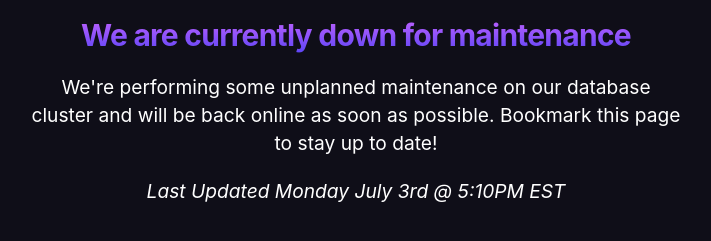
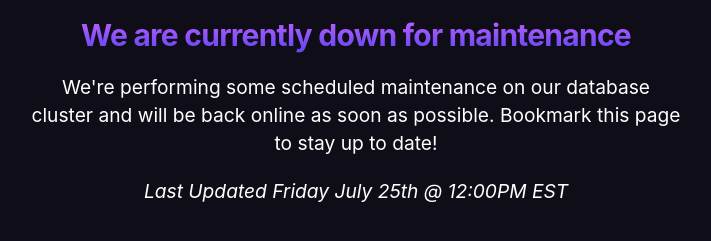
Before and after one commit to Filmio-Inc/Filmio-Inc.github.io, a plain HTML site: page index.html in a window 1280 px wide. Shown: the part 111-352 px from the top of the page, without its empty margins (284-995 px from the left). Drawn offline with Linux system fonts and the light colour scheme.

Commit message:
Update index.html

```diff
--- a/index.html
+++ b/index.html
@@ -40,8 +40,8 @@
 		<div id="container">
 			<img src="beta-logo.fc7ad403.png" />
 			<h1>We are currently down for maintenance</h1>
-			<p>We're performing some unplanned maintenance on our database cluster and will be back online as soon as possible. Bookmark this page to stay up to date!</p>
-			<p><em>Last Updated Monday July 3rd @ 5:10PM EST</em></p>
+			<p>We're performing some scheduled maintenance on our database cluster and will be back online as soon as possible. Bookmark this page to stay up to date!</p>
+			<p><em>Last Updated Friday July 25th @ 12:00PM EST</em></p>
 		</div>
 	</body>
 </html>
```
